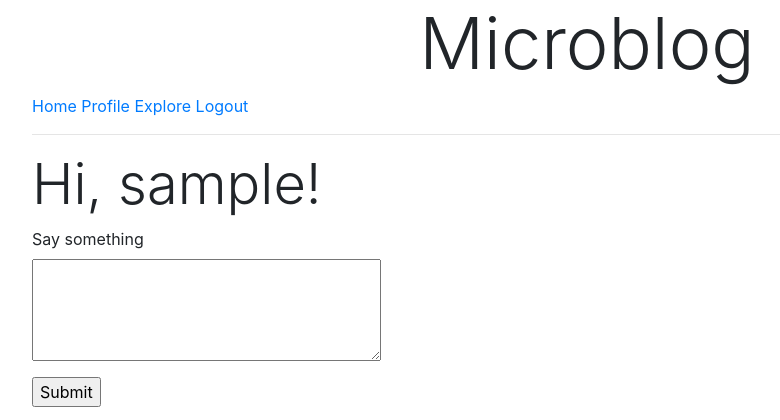
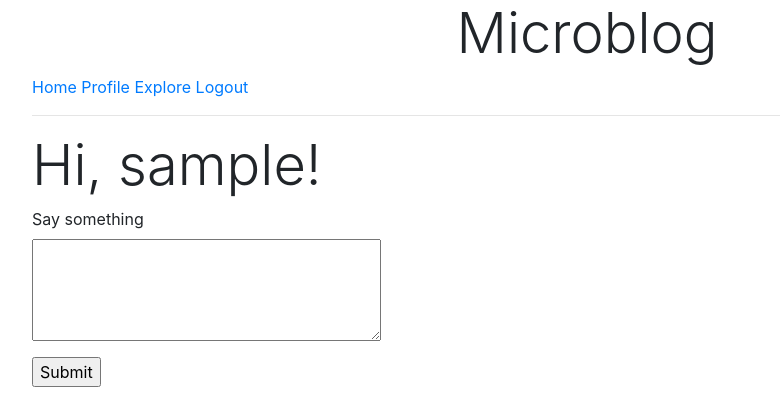
Before and after one commit to zhoumengxiong/MicroBlog, a Flask app: page / in a window 1280 px wide. Shown: the top 420 px of the page, without its empty margins (53-833 px from the left). Run offline with Flask 2, Linux system fonts and the light colour scheme; the visitor is signed in with stand-in values (Sample User, id 1); data comes from the database, SQL or seed files in the repository; data that the repository does not hold is empty; some libraries are stand-ins or nearby versions.

Commit message:
更改标题样式。

```diff
--- a/app/templates/base.html
+++ b/app/templates/base.html
@@ -13,9 +13,9 @@
 <body>
 <main class="container">
     <header>
-        <h2 class="text-center display-3">
+        <h1 class="text-center display-4">
             Microblog
-        </h2>
+        </h1>
     </header>
     <div>
         <a href="{{ url_for('index') }}">Home</a>
```
